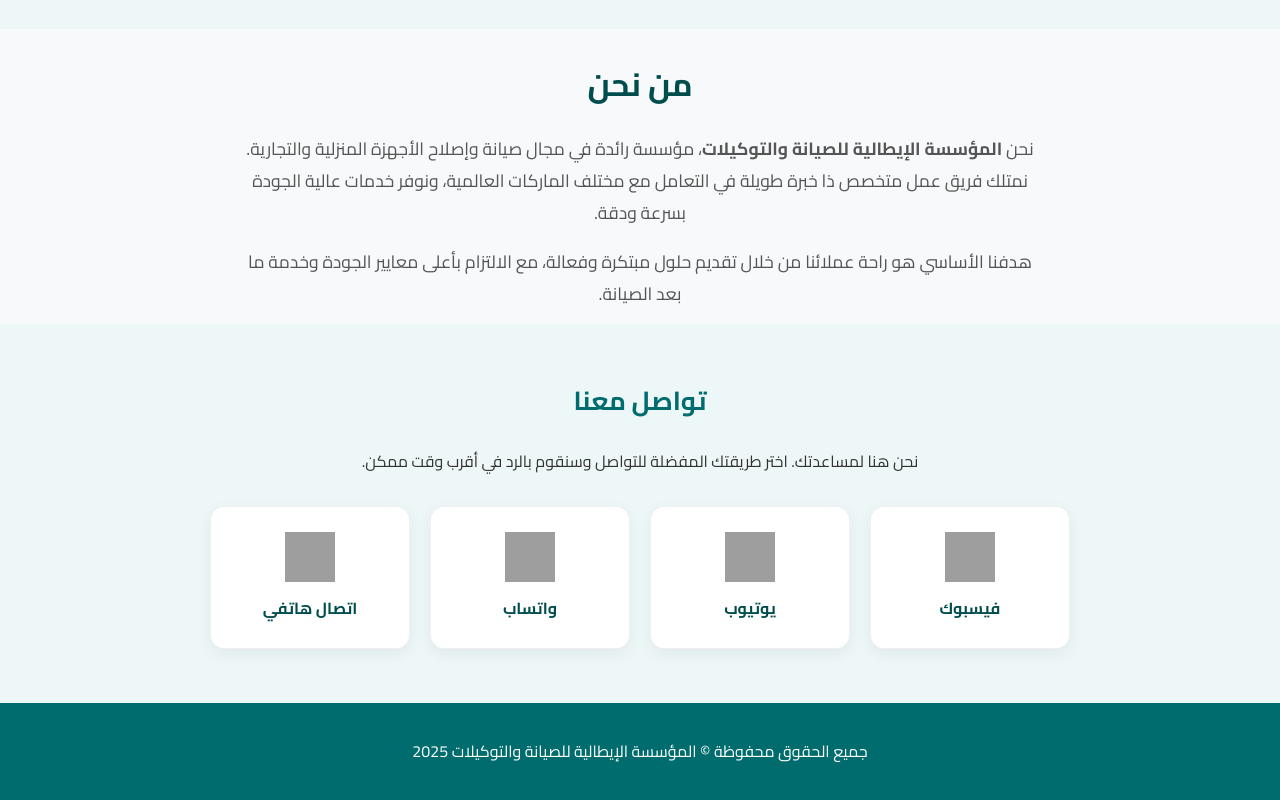
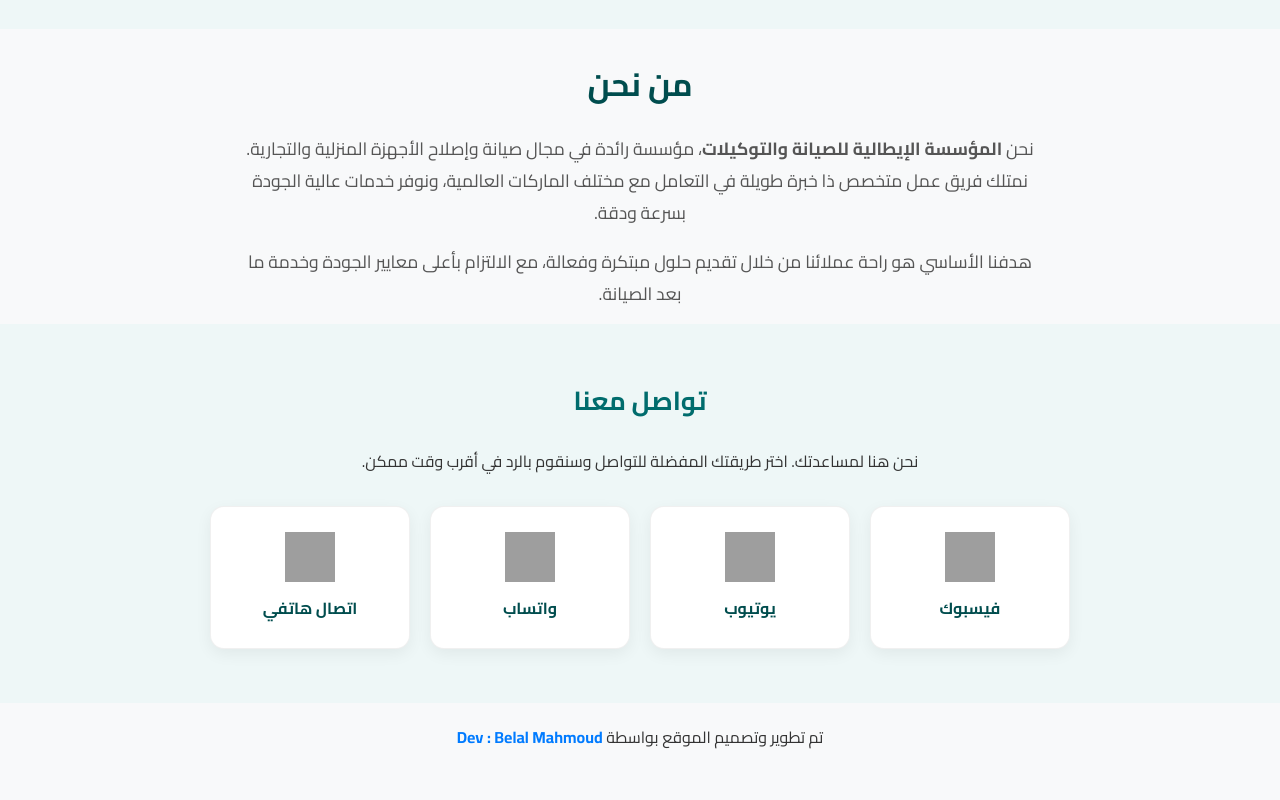
Before and after one commit to ghhhnhjjjjnh/almuasasat-alaytalia, a plain HTML site: page index.html in a window 1280 px wide. Shown: the part 2024-2824 px from the top of the page. After the commit the page ends 2776 px from the top, so only its background shows below. Drawn offline with Linux system fonts and the light colour scheme; grey boxes are pictures that could not be loaded.

Commit message:
Add developer credit to footer
Added developer credit section to the footer.

```diff
--- a/index.html
+++ b/index.html
@@ -184,11 +184,15 @@
     </div>
   </section>
 
-  <footer>
-    <div class="container">
-      <p>جميع الحقوق محفوظة &copy; المؤسسة الإيطالية للصيانة والتوكيلات 2025</p>
-    </div>
-  </footer>
+ <!-- يمكنك إضافة هذا الجزء داخل الفوتر الحالي -->
+<div class="developer-credit" style="text-align: center; margin-top: 20px;">
+    <p>
+        تم تطوير وتصميم الموقع بواسطة
+        <a href="https://belal001122.github.io/portfolio/#home" target="_blank" rel="noopener noreferrer" style="color: #007bff; text-decoration: none; font-weight: bold;">
+            Dev : Belal Mahmoud
+        </a>
+    </p>
+</div>
 
   <script src="script.js"></script>
 </body>
```
